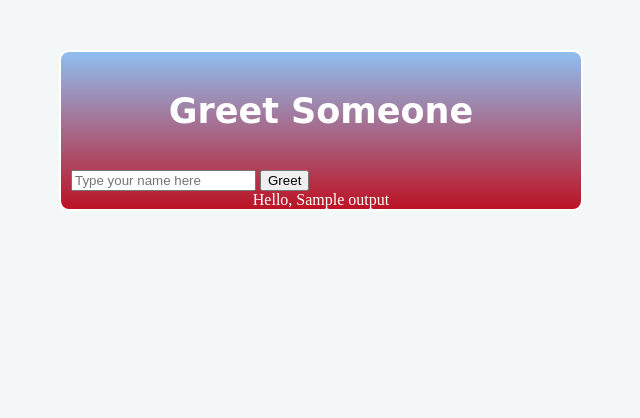
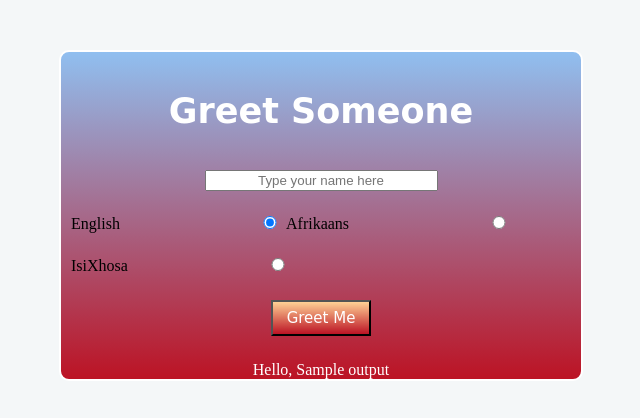
Before and after one commit to ditero/registration_numbers_webapp, a Node project: template views/myusers/greet.handlebars in a window 1280 px wide. Shown: the top 418 px of the page, without its empty margins (319-959 px from the left). Run offline with Node 20 templates, Linux system fonts and the light colour scheme; the template is opened without the code that fills it: most values are stand-ins (such as "Sample title", 1, 10 or a date in 2020); some libraries are stand-ins or nearby versions.

Commit message:
Layout editing

```diff
--- a/public/style.css
+++ b/public/style.css
@@ -70,10 +70,10 @@ h2{
   color: #FFF;
   font-size: 50px;
 }
-textarea {
+input[type='text'] {
 
   align-content:  center;
-  width:250px;
+  width:225px;
   display: block;
   margin: 0% auto;
   resize: none;
@@ -81,21 +81,20 @@ textarea {
 
 }
 
-button {
+input[type='submit'] {
   display: inline-block;
-  width:150px;
-  margin-left:68px;
-  margin-top: 5%;
+  width:100px;
+  margin: 5% 40%;
   align: center;
   cursor: pointer;
-  background-color: #14213D;
+  background-color: #BC1324;
   color: #FFF;
   font-family: 'Amatic SC', cursive;
-  font-size: 26px;
+  font-size: 15px;
   padding: 7px;
   background-image: -webkit-linear-gradient(#FFD194, #BC1324);
 }
-.radio{
+input[type='radio']{
   align-content:  center;
   display:inline;
   margin-top: 5%;
--- a/views/myusers/greet.handlebars
+++ b/views/myusers/greet.handlebars
@@ -3,7 +3,12 @@
 
 <form class="" action="/greetings" method="post">
   <input type="text" name="user" placeholder="Type your name here">
-  <input type="submit"  value="Greet">
+
+ English<input type="radio" name="glan" value="Hello" checked>
+ Afrikaans<input type="radio" name="glan" value="Hallo">
+ IsiXhosa<input type="radio" name="glan" value="Molo">
+
+  <input type="submit"  value="Greet Me">
 </form>
 <div class="greetMessage">
 
```
Also changed, not shown: views/layouts/main.handlebars (line endings or trailing spaces).
